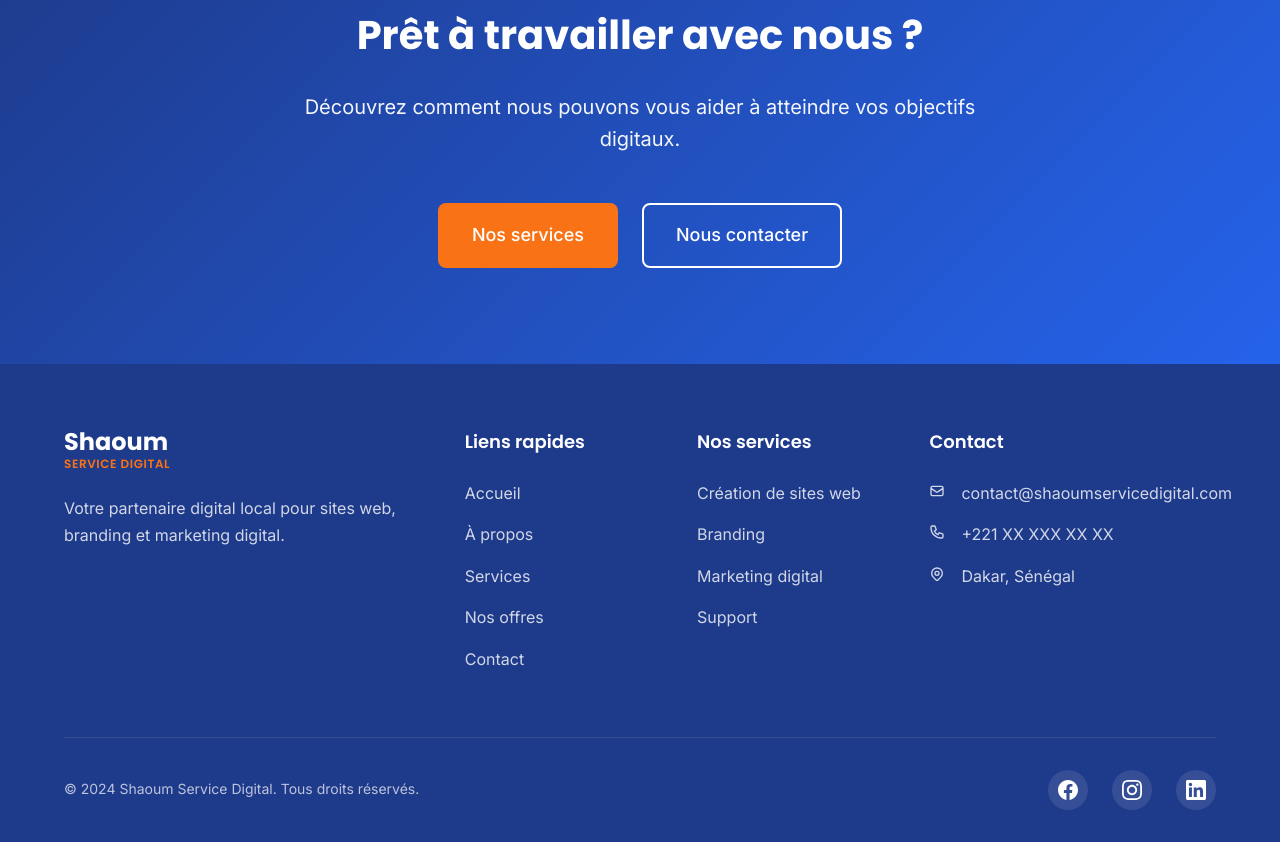
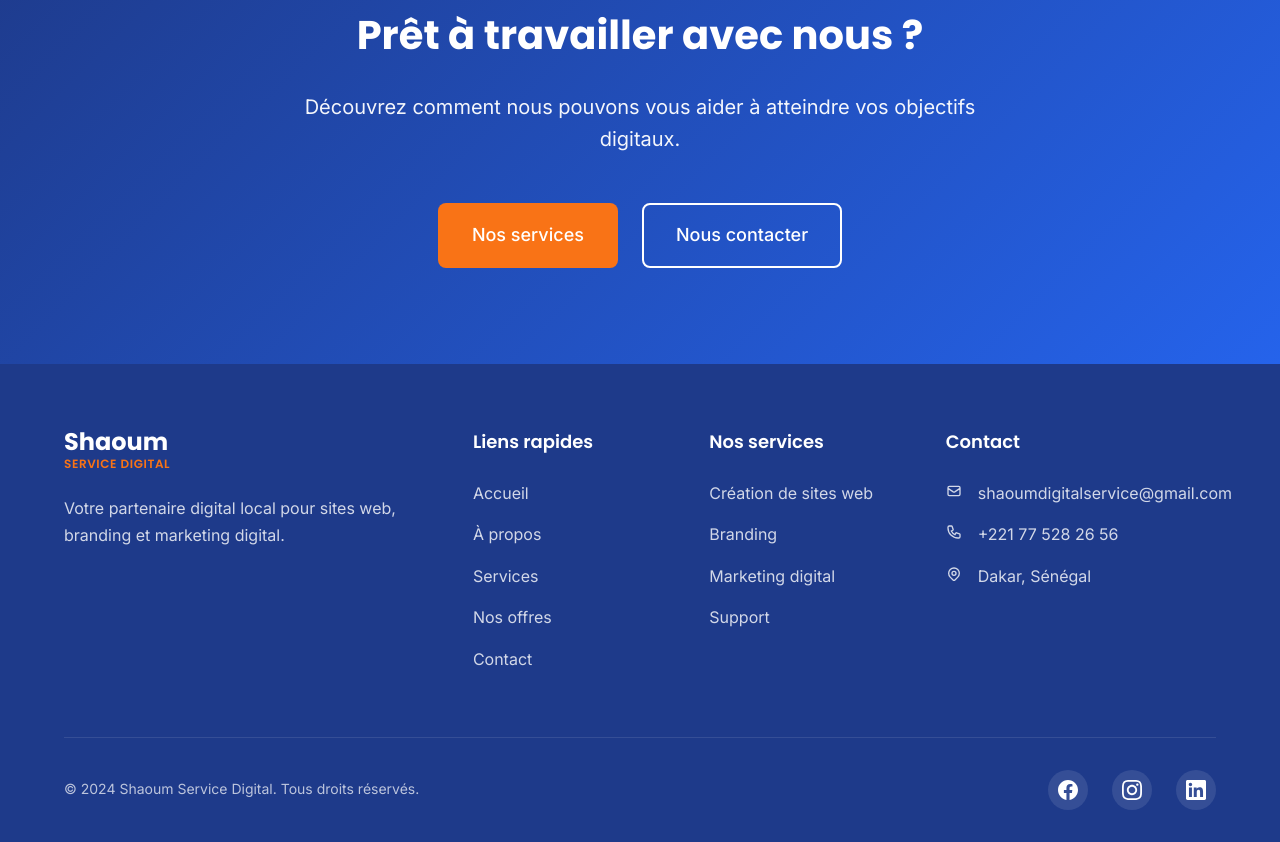
Before and after one commit to shaoumdigitalservice-source/Shaoum-Service-Digital, a plain HTML site: page about.html in a window 1280 px wide. Shown: the part 3846-4688 px from the top of the page. Drawn offline with Linux system fonts and the light colour scheme.

Commit message:
Update about.html

```diff
--- a/about.html
+++ b/about.html
@@ -381,14 +381,14 @@
                                 <path d="M3 8L10.89 13.26C11.5399 13.6722 12.4601 13.6722 13.11 13.26L21 8M5 19H19C20.1046 19 21 18.1046 21 17V7C21 5.89543 20.1046 5 19 5H5C3.89543 5 3 5.89543 3 7V17C3 18.1046 3.89543 19 5 19Z" stroke="currentColor" stroke-width="2"/>
                             </svg>
                             <a href="mailto:contact@shaoumservicedigital.com" class="footer__link">
-                                contact@shaoumservicedigital.com
+                                shaoumdigitalservice@gmail.com
                             </a>
                         </li>
                         <li>
                             <svg width="16" height="16" viewBox="0 0 24 24" fill="none">
                                 <path d="M3 5C3 3.89543 3.89543 3 5 3H8.27924C8.70967 3 9.09181 3.27543 9.22792 3.68377L10.7257 8.17721C10.8831 8.64932 10.6694 9.16531 10.2243 9.38787L7.96701 10.5165C9.06925 12.9612 11.0388 14.9308 13.4835 16.033L14.6121 13.7757C14.8347 13.3306 15.3507 13.1169 15.8228 13.2743L20.3162 14.7721C20.7246 14.9082 21 15.2903 21 15.7208V19C21 20.1046 20.1046 21 19 21H18C9.71573 21 3 14.2843 3 6V5Z" stroke="currentColor" stroke-width="2"/>
                             </svg>
-                            <span>+221 XX XXX XX XX</span>
+                            <span>+221 77 528 26 56</span>
                         </li>
                         <li>
                             <svg width="16" height="16" viewBox="0 0 24 24" fill="none">
```
